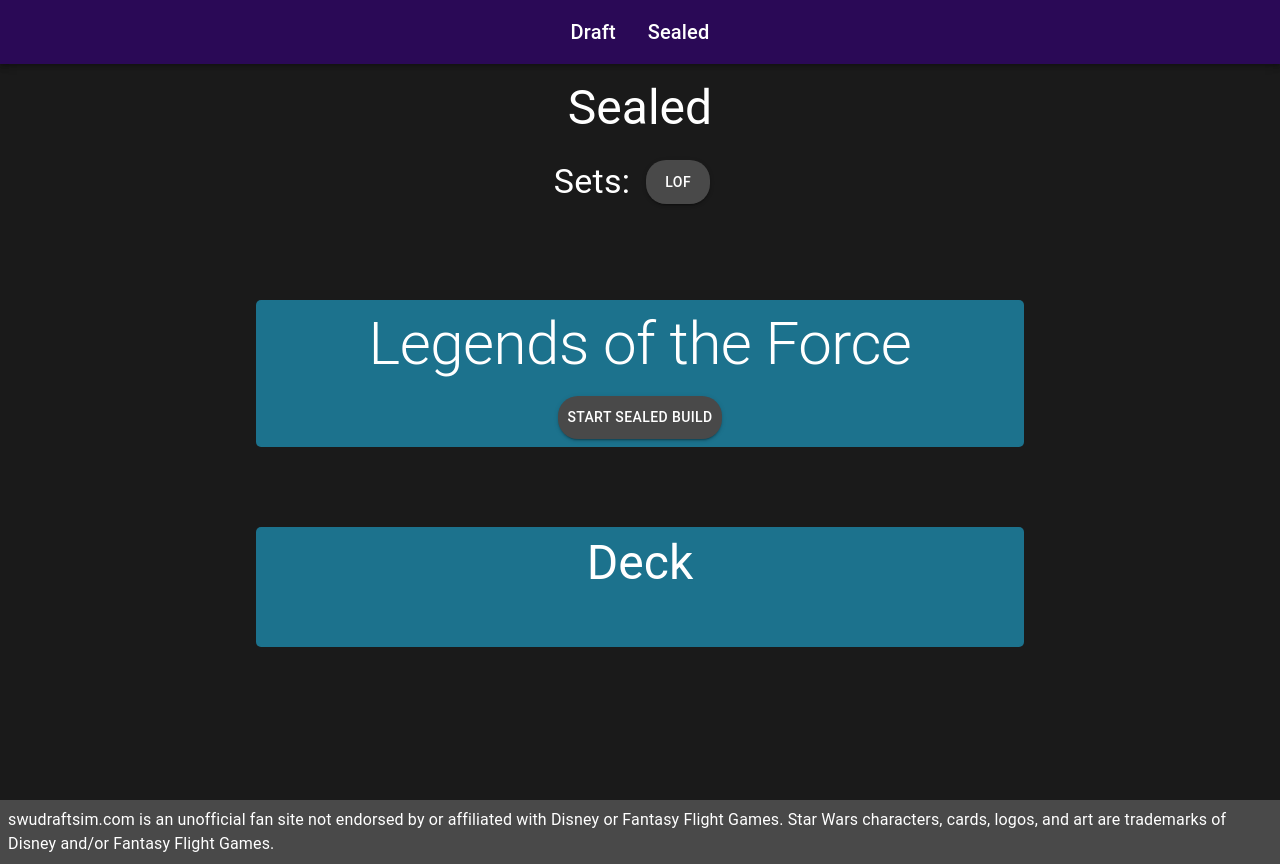
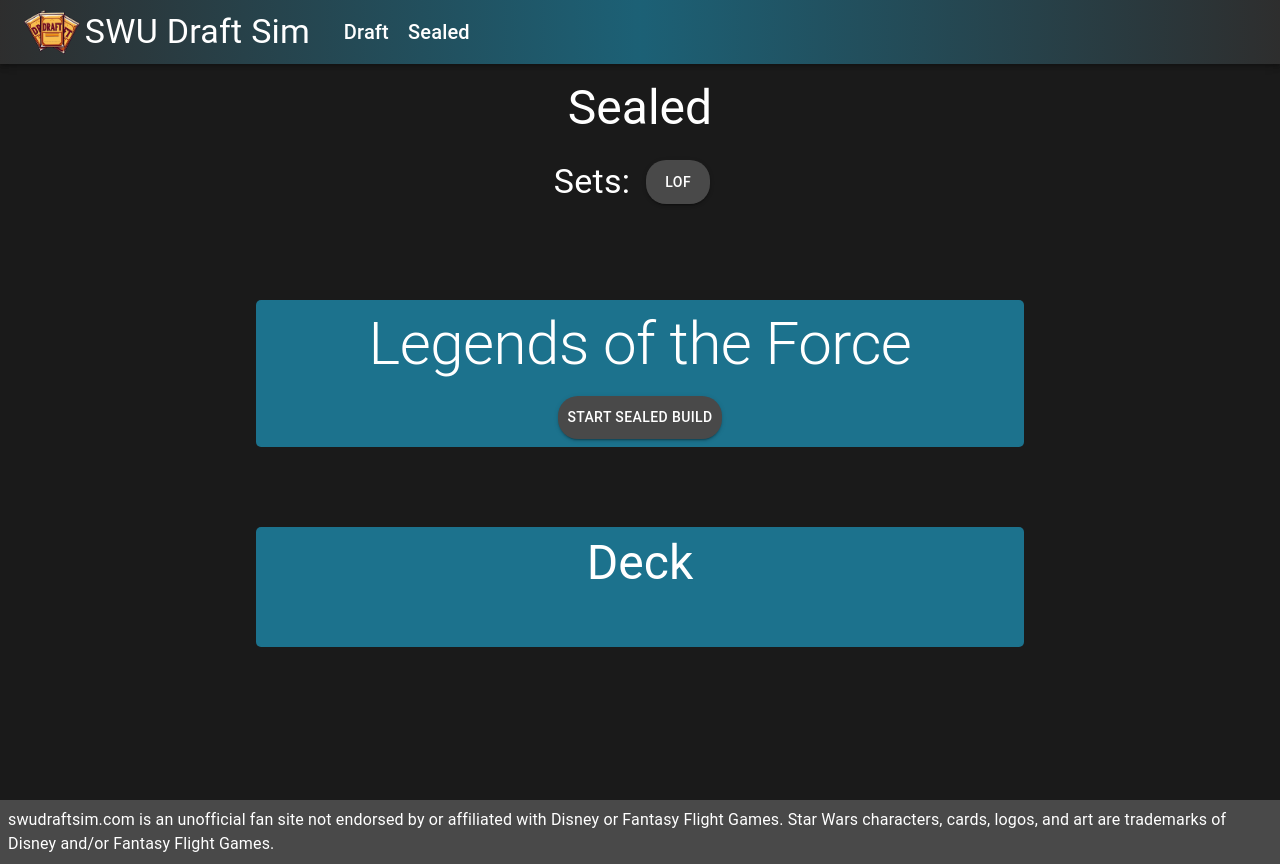
Before and after one commit to Trys2Hard/swu-draft-sim, a React (Vite) app in the folder client/: page /sealed in a window 1280 px wide. Built offline with nearby package versions, Linux system fonts and the light colour scheme.

Commit message:
Update Navbar Styles

```diff
--- a/client/src/Navbar.jsx
+++ b/client/src/Navbar.jsx
@@ -4,30 +4,38 @@
 export default function Navbar() {
     // Styles
     const styles = {
+        appBar: {
+            background: 'linear-gradient(to right, rgba(125, 125, 125, 0.2), rgba(31, 202, 255, 0.4), rgba(125, 125, 125, 0.2))',
+        },
         toolbar: {
             display: 'flex',
-            justifyContent: 'center',
-            gap: '1rem',
+            alignItems: 'center',
         },
         link: {
             textDecoration: 'none',
             color: 'inherit',
-            padding: '0.5rem',
+            padding: '0.4rem',
             borderRadius: '20px',
+            transition: 'background-color 0.3s',
+            m: '0.2rem',
             '&:hover': {
-                background: 'linear-gradient(rgba(125, 125, 125, 1), rgba(31, 202, 255, 0.5))',
+                backgroundColor: 'rgba(92, 92, 92, 0.6)',
             },
         },
     }
 
     return (
         <Box sx={{ flexGrow: 1 }}>
-            <AppBar position="static" sx={{ background: 'rgba(42, 9, 86, 1)' }}>
+            <AppBar position="static" sx={styles.appBar}>
                 <Toolbar sx={styles.toolbar}>
-                    <Typography component={Link} variant='h6' to='/' sx={styles.link}>Draft</Typography>
-                    <Typography component={Link} variant='h6' to='/sealed' sx={styles.link}>Sealed</Typography>
+                    <Box component='img' src='swudraftsim-logo.png' sx={{ width: '3.5rem', mr: '0.3rem' }} />
+                    <Typography component='p' variant='h4'>SWU Draft Sim</Typography>
+                    <Box sx={{ ml: '1.5rem' }}>
+                        <Typography component={Link} variant='h6' to='/' sx={styles.link}>Draft</Typography>
+                        <Typography component={Link} variant='h6' to='/sealed' sx={styles.link}>Sealed</Typography>
+                    </Box>
                 </Toolbar>
             </AppBar>
-        </Box >
+        </Box>
     );
 }
```
Also changed, not shown: client/public/swudraftsim-icon.png (deleted), client/public/swudraftsim-logo.png (added).
